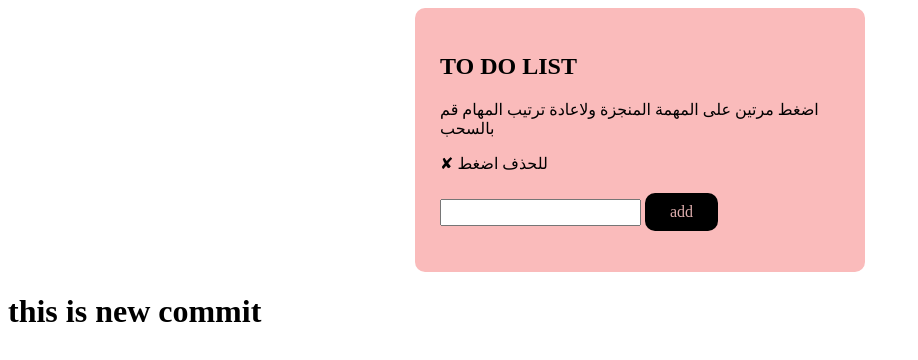
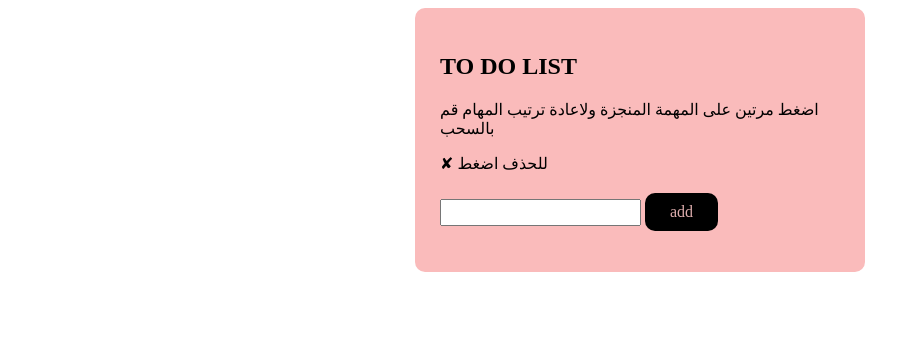
Before and after one commit to KENDAELRAZUK10/project-1, a plain HTML site: page index.html in a window 1280 px wide. Shown: the whole page, without its empty margins (0-918 px from the left). Drawn offline with nearby package versions, Linux system fonts and the light colour scheme.

Commit message:
Update index.html

```diff
--- a/index.html
+++ b/index.html
@@ -30,6 +30,5 @@
      crossorigin="anonymous"></script>
     <script src="js/scripts.js"></script>
 
-  <h1>this is new commit</h1>
   </body>
 </html>
```
